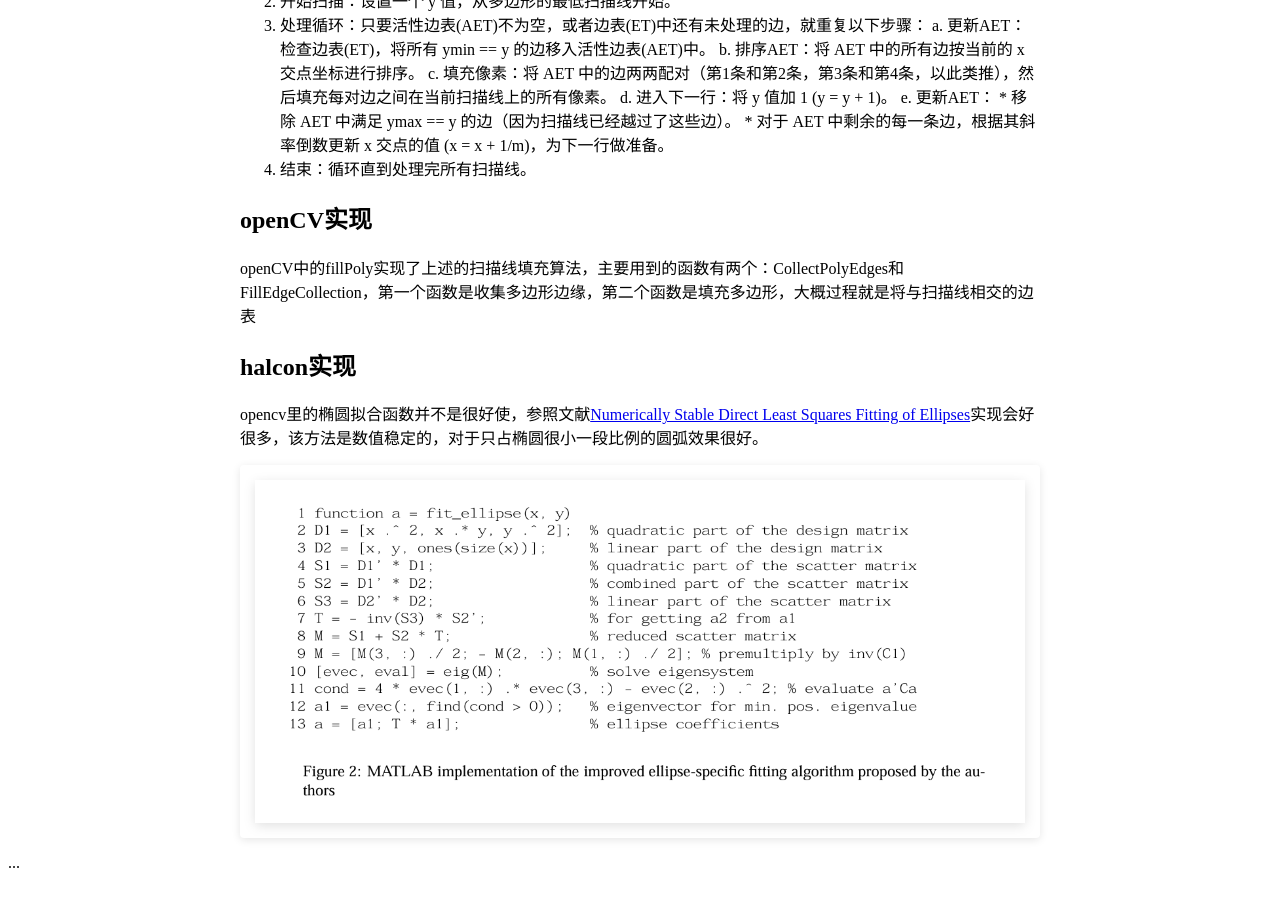
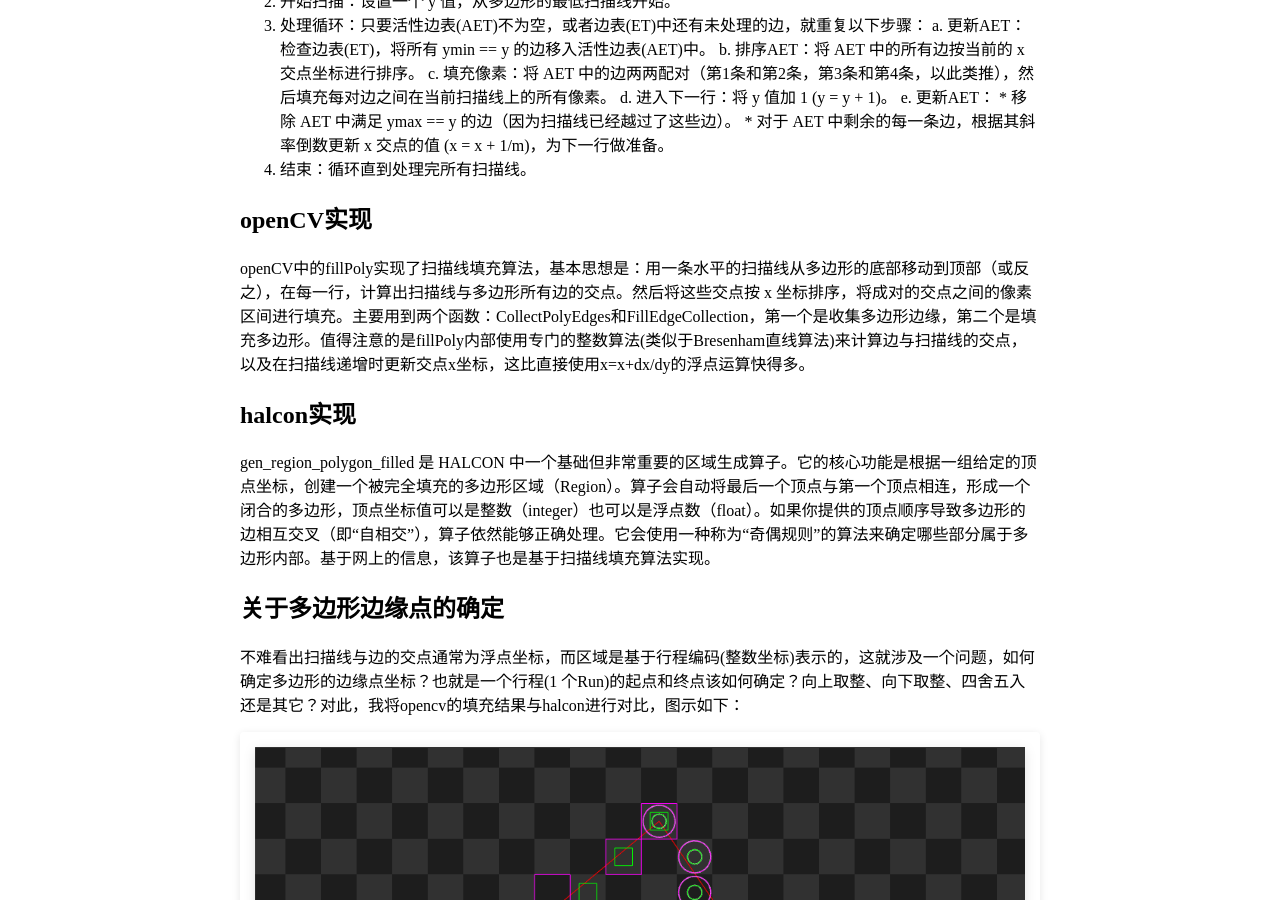
Before and after one commit to mwwzbinf/mwwzbinf.github.io, a Jekyll site: the page built from _posts/2025-08-12-实现halcon中的gen_region_polygon_filled.md, in a window 1280 px wide and 900 px high, scrolled down 606 px. Built offline with Jekyll 4.4.1, drawn with Linux system fonts in a browser that asks for light colours.

Commit message:
polygon fill

```diff
--- a/_posts/2025-08-12-实现halcon中的gen_region_polygon_filled.md
+++ b/_posts/2025-08-12-实现halcon中的gen_region_polygon_filled.md
@@ -38,10 +38,14 @@ author: mwwz
 
 ## openCV实现
 
-openCV中的fillPoly实现了上述的扫描线填充算法，主要用到的函数有两个：CollectPolyEdges和FillEdgeCollection，第一个函数是收集多边形边缘，第二个函数是填充多边形，大概过程就是将与扫描线相交的边表
+openCV中的fillPoly实现了扫描线填充算法，基本思想是：用一条水平的扫描线从多边形的底部移动到顶部（或反之），在每一行，计算出扫描线与多边形所有边的交点。然后将这些交点按 x 坐标排序，将成对的交点之间的像素区间进行填充。主要用到两个函数：CollectPolyEdges和FillEdgeCollection，第一个是收集多边形边缘，第二个是填充多边形。值得注意的是fillPoly内部使用专门的整数算法(类似于Bresenham直线算法)来计算边与扫描线的交点，以及在扫描线递增时更新交点x坐标，这比直接使用x=x+dx/dy的浮点运算快得多。
 
 ## halcon实现
 
-opencv里的椭圆拟合函数并不是很好使，参照文献[Numerically Stable Direct Least Squares Fitting of Ellipses](https://www.semanticscholar.org/paper/Numerically-Stable-Direct-Least-Squares-Fitting-of-oy-Flusser/9a8607575ba9c6016e9f3db5e52f5ed4d14d5dfd)实现会好很多，该方法是数值稳定的，对于只占椭圆很小一段比例的圆弧效果很好。
+gen_region_polygon_filled 是 HALCON 中一个基础但非常重要的区域生成算子。它的核心功能是根据一组给定的顶点坐标，创建一个被完全填充的多边形区域（Region）。算子会自动将最后一个顶点与第一个顶点相连，形成一个闭合的多边形，顶点坐标值可以是整数（integer）也可以是浮点数（float）。如果你提供的顶点顺序导致多边形的边相互交叉（即“自相交”），算子依然能够正确处理。它会使用一种称为“奇偶规则”的算法来确定哪些部分属于多边形内部。基于网上的信息，该算子也是基于扫描线填充算法实现。
 
-![示例图片](/images/ellipse_dist_4.png)
+## 关于多边形边缘点的确定
+
+不难看出扫描线与边的交点通常为浮点坐标，而区域是基于行程编码(整数坐标)表示的，这就涉及一个问题，如何确定多边形的边缘点坐标？也就是一个行程(1 个Run)的起点和终点该如何确定？向上取整、向下取整、四舍五入还是其它？对此，我将opencv的填充结果与halcon进行对比，图示如下：
+
+![示例图片](/images/polygon_fill_2.png)
```
Also changed, not shown: images/polygon_fill_2.png (added).
